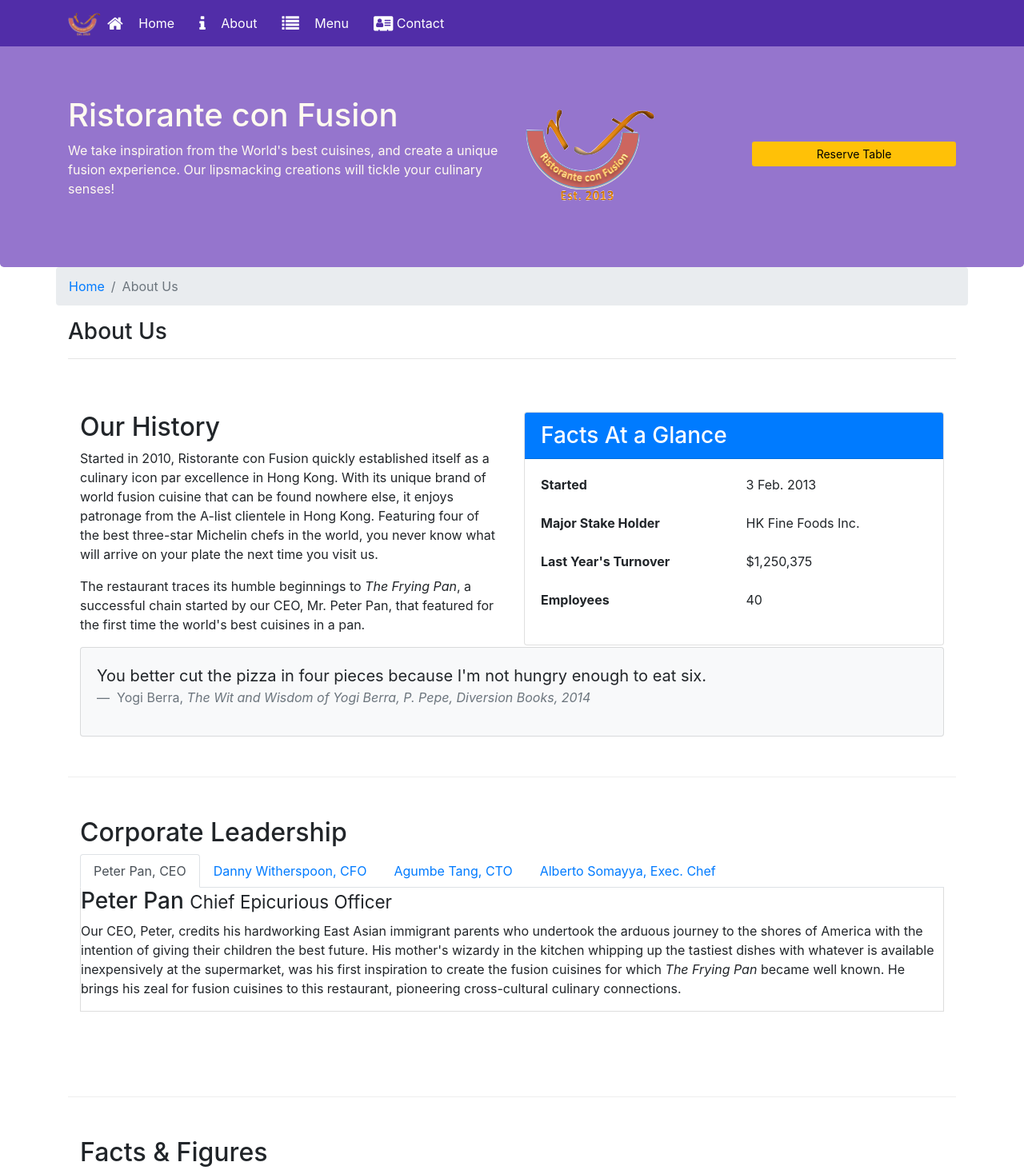
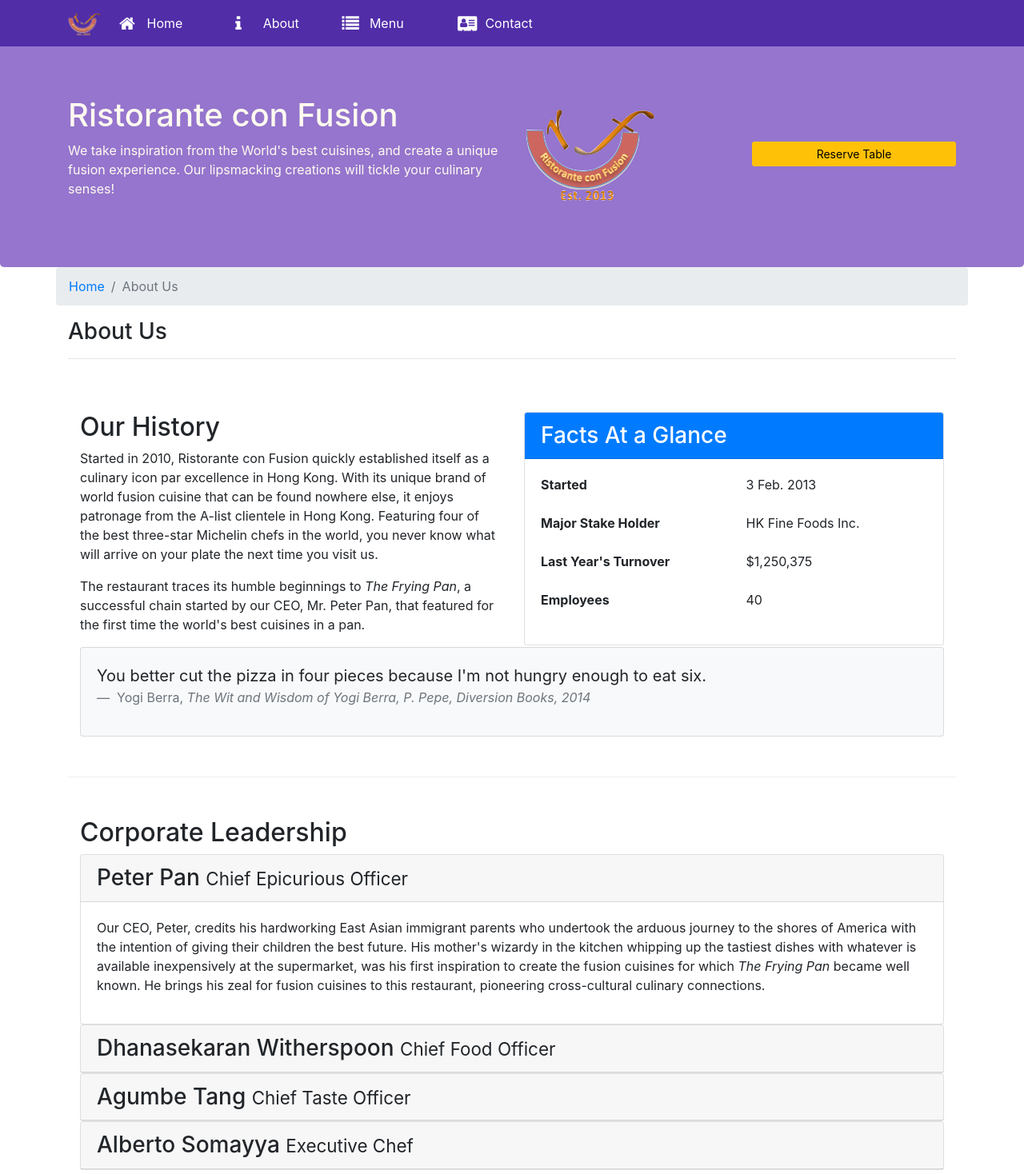
Before and after one commit to tboittin/khaleeno.github.io, a PHP site: page /Coursera/Bootstrap4/conFusion/aboutus.html in a window 1280 px wide. Shown: the top 1468 px of the page at 80% size. Run offline with PHP 8.4, Linux system fonts and the light colour scheme; some libraries are stand-ins or nearby versions.

Commit message:
accordion

```diff
--- a/Coursera/Bootstrap4/conFusion/aboutus.html
+++ b/Coursera/Bootstrap4/conFusion/aboutus.html
@@ -30,20 +30,20 @@
         <div class="collapse navbar-collapse" id="Navbar">
           <ul class="navbar-nav mr-auto">
             <li class="nav-item active"><a class="nav-link" href="./index.html">
-              <span class="fa fa-home fa-lg"></span>
+              <span class="fa fa-home fa-lg col-1"></span>
               <span class="col">Home</span>
             </a></li>
             <li class="nav-item active"><a class="nav-link" href="./aboutus.html">
-              <span class="fa fa-info fa-lg"></span>
+              <span class="fa fa-info fa-lg col-1"></span>
               <span class="col">About</span>
             </a></li>
             <li class="nav-item active"><a class="nav-link" href="#">
-              <span class="fa fa-list fa-lg"></span>
+              <span class="fa fa-list fa-lg col-1"></span>
               <span class="col">Menu</span>
              </a></li>
             <li class="nav-item active"><a class="nav-link" href="./contactus.html">
-              <span class="fa fa-address-card fa-lg"></span>
-              Contact
+              <span class="fa fa-address-card fa-lg col-1"></span>
+              <span class="col">Contact</span>
             </a></li>
           </ul>
         </div>
@@ -150,42 +150,58 @@
             <div class="col-12">
               <h2>Corporate Leadership</h2>
 
-              <!--tabs-->
-              <ul class="nav nav-tabs">
-                <li class="nav-item">
-                  <a class="nav-link active" href="#peter" role="tab" data-toggle="tab">Peter Pan, CEO</a>
-                </li>
-                <li class="nav-item">
-                  <a class="nav-link" href="#danny" role="tab" data-toggle="tab">Danny Witherspoon, CFO</a>
-                </li>
-                <li class="nav-item">
-                  <a class="nav-link" href="#agumbe" role="tab" data-toggle="tab">Agumbe Tang, CTO</a>
-                </li>
-                <li class="nav-item">
-                  <a class="nav-link" href="#alberto" role="tab" data-toggle="tab">Alberto Somayya, Exec. Chef</a>
-                </li>
-              </ul>
-
-              <!--tabs content-->
-              <div class="tab-content">
-                <div role="tabpanel" class="tab-pane fade show active" id="peter">
-                  <h3>Peter Pan <small>Chief Epicurious Officer</small></h3>
-                  <p class="d-none d-sm-block">Our CEO, Peter, credits his hardworking East Asian immigrant parents who undertook the arduous journey to the shores of America with the intention of giving their children the best future. His mother's wizardy in the kitchen whipping up the tastiest dishes with whatever is available inexpensively at the supermarket, was his first inspiration to create the fusion cuisines for which <em>The Frying Pan</em> became well known. He brings his zeal for fusion cuisines to this restaurant, pioneering cross-cultural culinary connections.</p>
+              <!--accordion-->
+              <div id="accordion">
+                <div class="card">
+                  <div class="card-header" role="tab" id="peterhead">
+                    <h3 class="mb-0">
+                      <a data-toggle="collapse" data-target="#peter">Peter Pan <small>Chief Epicurious Officer</small>
+                      </a>
+                    </h3>
+                  </div>
+                    <div role="tabpanel" class="collapse show" id="peter" data-parent="#accordion">
+                      <div class="card-body">
+                        <p class="d-none d-sm-block">Our CEO, Peter, credits his hardworking East Asian immigrant parents who undertook the arduous journey to the shores of America with the intention of giving their children the best future. His mother's wizardy in the kitchen whipping up the tastiest dishes with whatever is available inexpensively at the supermarket, was his first inspiration to create the fusion cuisines for which <em>The Frying Pan</em> became well known. He brings his zeal for fusion cuisines to this restaurant, pioneering cross-cultural culinary connections.</p>
+                      </div>
+                    </div>
                 </div>
-                <div role="tabpanel" class="tab-pane fade" id="danny">
-                  <h3>Dhanasekaran Witherspoon <small>Chief Food Officer</small></h3>
-                  <p class="d-none d-sm-block">Our CFO, Danny, as he is affectionately referred to by his colleagues, comes from a long established family tradition in farming and produce. His experiences growing up on a farm in the Australian outback gave him great appreciation for varieties of food sources. As he puts it in his own words, <em>Everything that runs, wins, and everything that stays, pays!</em></p>
+                <div class="card">
+                  <div class="card-header" role="tab" id="dannyhead">
+                    <h3 class="mb-0">
+                      <a data-toggle="collapse" data-target="#danny">
+                        Dhanasekaran Witherspoon <small>Chief Food Officer</small>
+                      </a>
+                    </h3>
+                  </div>
+                  <div role="tabpanel" class="collapse" id="danny" data-parent="#accordion">
+                    <p class="d-none d-sm-block">Our CFO, Danny, as he is affectionately referred to by his colleagues, comes from a long established family tradition in farming and produce. His experiences growing up on a farm in the Australian outback gave him great appreciation for varieties of food sources. As he puts it in his own words, <em>Everything that runs, wins, and everything that stays, pays!</em></p>
+                  </div>
                 </div>
-                <div role="tabpanel" class="tab-pane fade" id="agumbe">
-                  <h3>Agumbe Tang <small>Chief Taste Officer</small></h3>
-                  <p class="d-none d-sm-block">Blessed with the most discerning gustatory sense, Agumbe, our CTO, personally ensures that every dish that we serve meets his exacting tastes. Our chefs dread the tongue lashing that ensues if their dish does not meet his exacting standards. He lives by his motto, <em>You click only if you survive my lick.</em></p>
+                <div class="card">
+                  <div class="card-header" role="tab" id="agumbehead">
+                    <h3 class="mb-0">
+                      <a data-toggle="collapse" data-target="#agumbe">
+                        Agumbe Tang <small>Chief Taste Officer</small>
+                      </a>
+                    </h3>
+                  </div>
+                  <div role="tabpanel" class="collapse" id="agumbe" data-parent="#accordion">
+                    <p class="d-none d-sm-block">Blessed with the most discerning gustatory sense, Agumbe, our CTO, personally ensures that every dish that we serve meets his exacting tastes. Our chefs dread the tongue lashing that ensues if their dish does not meet his exacting standards. He lives by his motto, <em>You click only if you survive my lick.</em></p>
+                  </div>
                 </div>
-                <div role="tabpanel" class="tab-pane fade" id="alberto">
-                  <h3>Alberto Somayya <small>Executive Chef</small></h3>
-                  <p class="d-none d-sm-block">Award winning three-star Michelin chef with wide International experience having worked closely with whos-who in the culinary world, he specializes in creating mouthwatering Indo-Italian fusion experiences. He says, <em>Put together the cuisines from the two craziest cultures, and you get a winning hit! Amma Mia!</em></p>
+                <div class="card">
+                  <div class="card-header" role="tab" id="albertohead">
+                    <h3 class="mb-0">
+                      <a data-toggle="collapse" data-target="#alberto">
+                        Alberto Somayya <small>Executive Chef</small>
+                      </a>
+                    </h3>
+                  </div>
+                  <div role="tabpanel" class="collapse" id="alberto" data-parent="#accordion">
+                    <p class="d-none d-sm-block">Award winning three-star Michelin chef with wide International experience having worked closely with whos-who in the culinary world, he specializes in creating mouthwatering Indo-Italian fusion experiences. He says, <em>Put together the cuisines from the two craziest cultures, and you get a winning hit! Amma Mia!</em></p>
+                  </div>
                 </div>
               </div>
-
             </div>
           </div>
 
--- a/Coursera/Bootstrap4/conFusion/css/styles.css
+++ b/Coursera/Bootstrap4/conFusion/css/styles.css
@@ -11,6 +11,7 @@ body {
   border-left: 1px solid #ddd;
   border-right: 1px solid #ddd;
   border-bottom: 1px solid #ddd;
+  padding: 10px;
 }
 
 .row-header{
```
Also changed, not shown: Coursera/Bootstrap4/conFusion/contactus.html (+5 -5 lines), Coursera/Bootstrap4/conFusion/index.html (+5 -5 lines).
